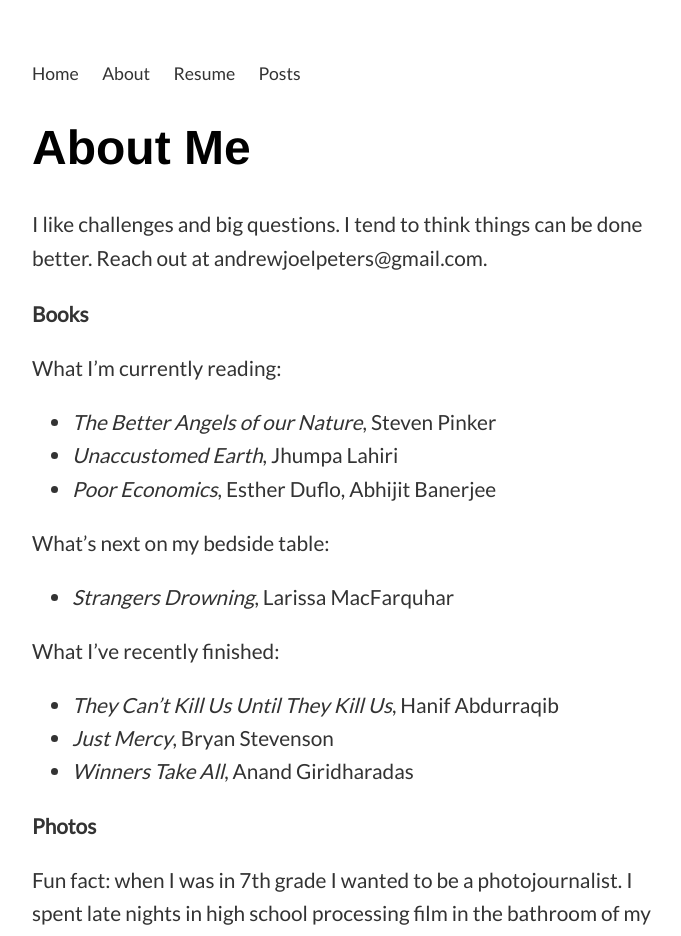
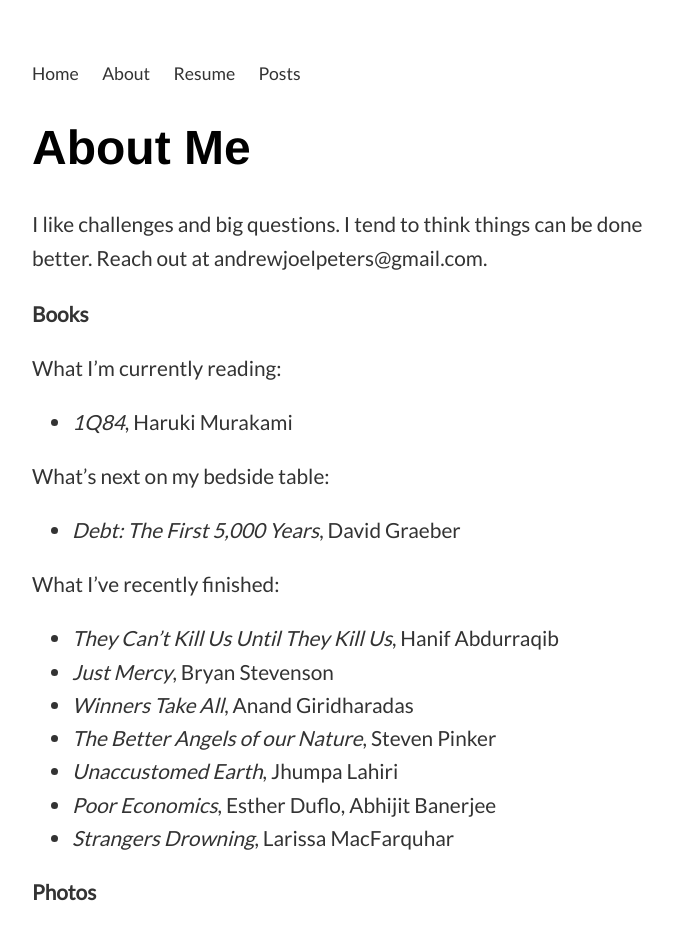
Before and after one commit to andrewjoelpeters/andrewjoelpeters.github.io, a Jekyll site: the page built from about/index.md, in a window 1280 px wide. Shown: the top 936 px of the page, without its empty margins (256-937 px from the left). Built offline with Jekyll 4.4.1, drawn with Linux system fonts in a browser that asks for light colours.

Commit message:
Updated books

```diff
--- a/about/index.md
+++ b/about/index.md
@@ -15,19 +15,21 @@ I like challenges and big questions. I tend to think things can be done better.
 
 What I'm currently reading:
 
- - _The Better Angels of our Nature_, Steven Pinker
- - _Unaccustomed Earth_, Jhumpa Lahiri
- - _Poor Economics_, Esther Duflo, Abhijit Banerjee
+ - _1Q84_, Haruki Murakami
 
  What's next on my bedside table:
 
- - _Strangers Drowning_, Larissa MacFarquhar
+ - _Debt: The First 5,000 Years_, David Graeber
 
  What I've recently finished:
 
  - _They Can't Kill Us Until They Kill Us_, Hanif Abdurraqib
  - _Just Mercy_, Bryan Stevenson
  - _Winners Take All_, Anand Giridharadas
+ - _The Better Angels of our Nature_, Steven Pinker
+ - _Unaccustomed Earth_, Jhumpa Lahiri
+ - _Poor Economics_, Esther Duflo, Abhijit Banerjee
+ - _Strangers Drowning_, Larissa MacFarquhar
 
  **Photos**
 
```
Also changed, not shown: 1 other file.
